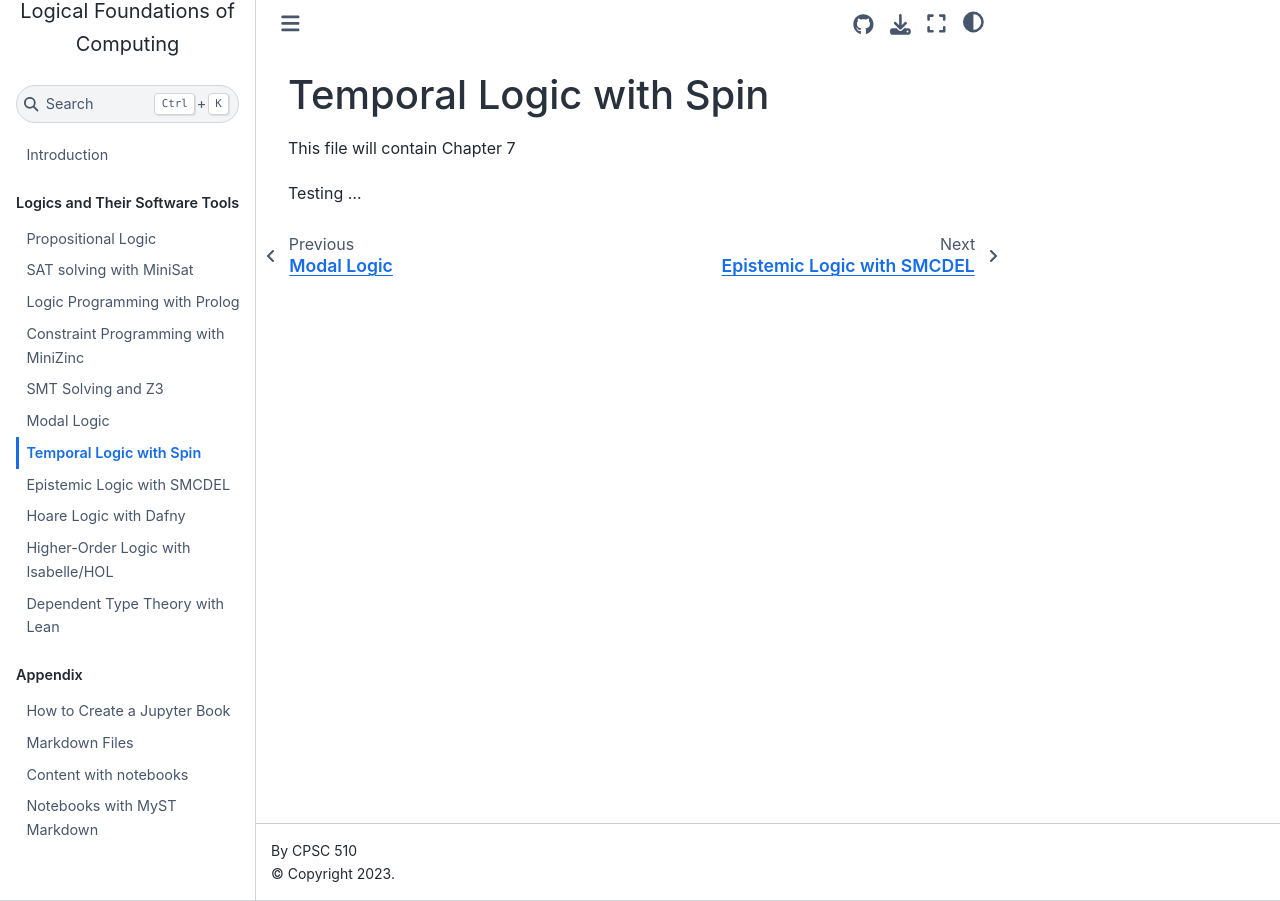
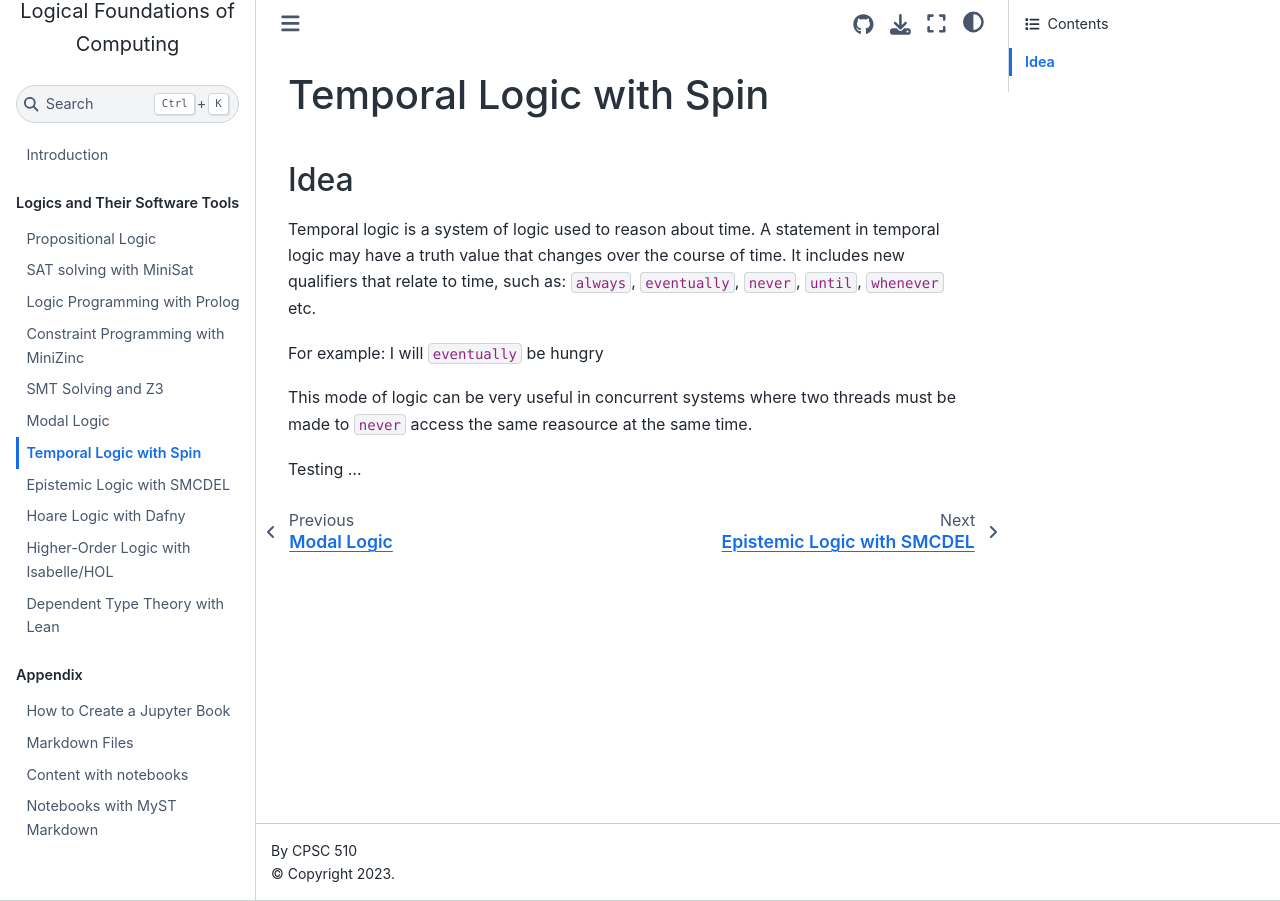
Before and after one commit to LEAP-at-Chapman/CPSC-510-Logical-Foundations-of-Computing, a Jupyter Book: the page built from content/7-temporal-logic.md, in a window 1280 px wide. Built offline with Jupyter Book 1.0.4 settings and Sphinx 7.4.7 and the Sphinx Book theme 1.1.4, drawn with Linux system fonts in a browser that asks for light colours.

Commit message:
added big idea

```diff
--- a/content/7-temporal-logic.md
+++ b/content/7-temporal-logic.md
@@ -1,5 +1,11 @@
 # Temporal Logic with Spin
 
-This file will contain Chapter 7
+## Idea
+
+Temporal logic is a system of logic used to reason about time. A statement in temporal logic may have a truth value that changes over the course of time. It includes new qualifiers that relate to time, such as: `always`, `eventually`, `never`, `until`, `whenever` etc.
+
+For example: I will `eventually` be hungry
+
+This mode of logic can be very useful in concurrent systems where two threads must be made to `never` access the same reasource at the same time.
 
 Testing ...
```
